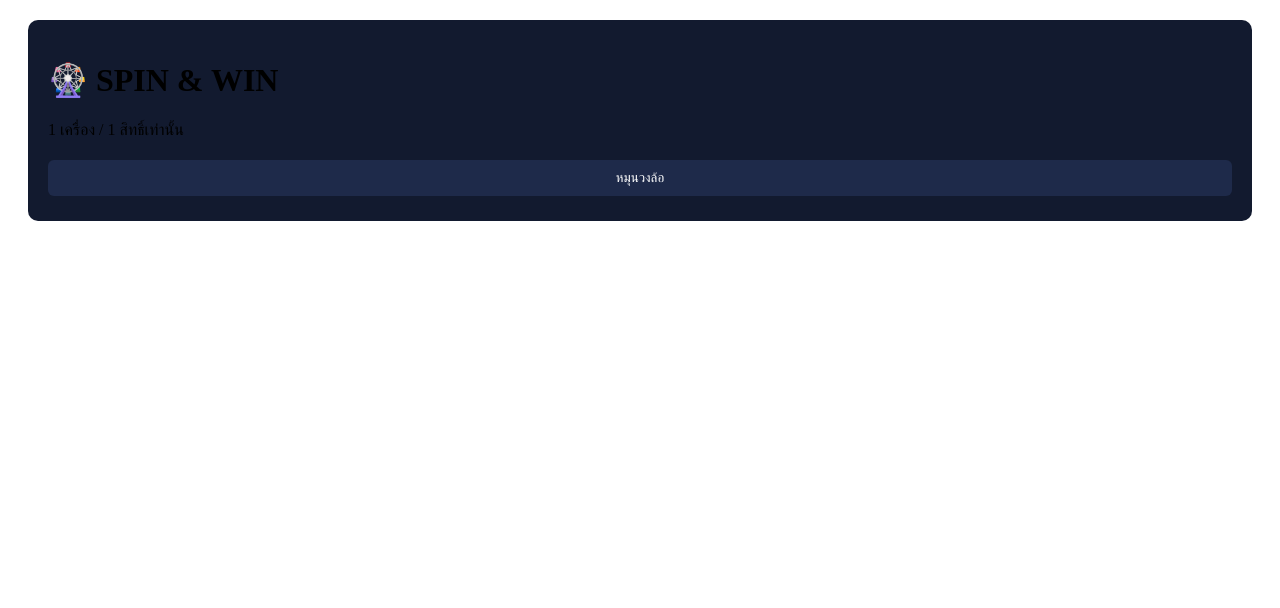
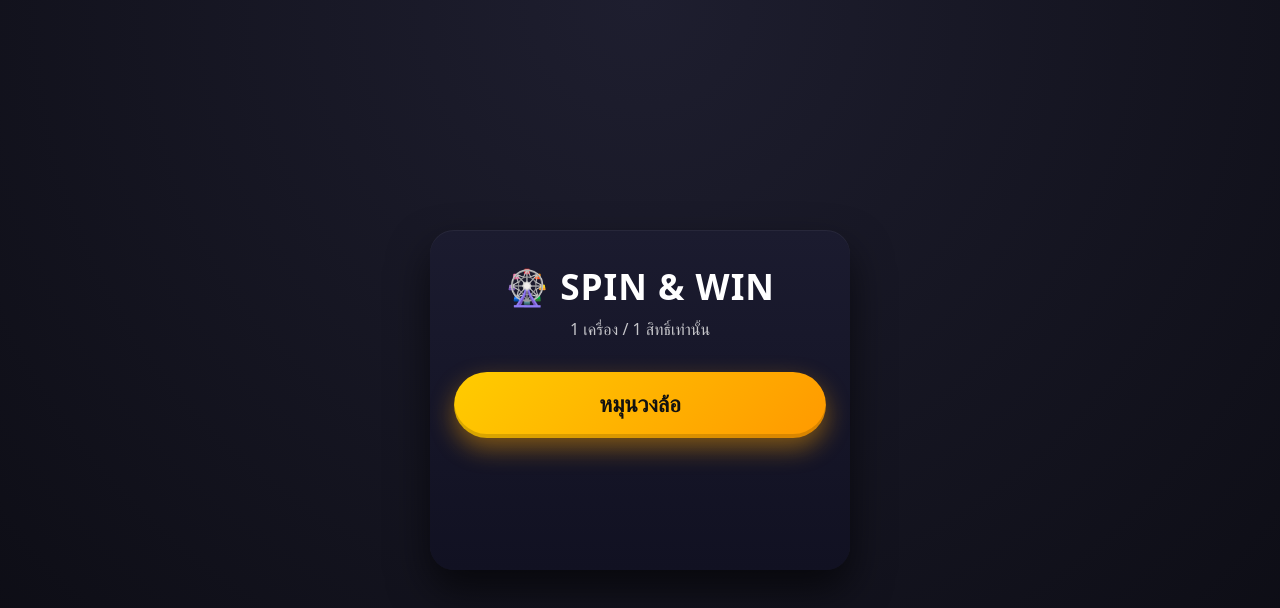
Before and after one commit to QUE54/Ipspin, a website: page public/index.html in a window 1280 px wide. Drawn offline with Linux system fonts and the light colour scheme.

Commit message:
Update style.css

```diff
--- a/public/style.css
+++ b/public/style.css
@@ -1,28 +1,95 @@
-body.dark{
-  background:#0b1220;
-  color:#fff;
-  font-family:sans-serif;
+* {
+  box-sizing: border-box;
 }
 
-.card{
-  background:#121a2f;
-  padding:20px;
-  border-radius:10px;
-  margin:20px;
+body {
+  min-height: 100vh;
+  margin: 0;
+  font-family: system-ui, -apple-system, BlinkMacSystemFont;
+  background: radial-gradient(circle at top, #1e1e2f, #0b0b12);
+  display: flex;
+  align-items: center;
+  justify-content: center;
+  color: #fff;
 }
 
-input,button,textarea{
-  width:100%;
-  margin:5px 0;
-  padding:10px;
-  background:#1e2a4a;
-  color:#fff;
-  border:none;
-  border-radius:6px;
+/* กล่องหลัก */
+.card {
+  width: 100%;
+  max-width: 420px;
+  padding: 32px 24px 40px;
+  border-radius: 24px;
+  background: linear-gradient(180deg, #1b1b2f, #111122);
+  box-shadow:
+    0 20px 40px rgba(0,0,0,.6),
+    inset 0 1px 0 rgba(255,255,255,.05);
+  text-align: center;
+  animation: fadeUp .6s ease;
 }
 
-.grid{
-  display:grid;
-  grid-template-columns:1fr 1fr;
-  gap:20px;
+/* หัวข้อ */
+h1 {
+  margin: 0;
+  font-size: 2.2rem;
+  letter-spacing: 1px;
 }
+
+.subtitle {
+  margin-top: 8px;
+  margin-bottom: 32px;
+  font-size: 1rem;
+  opacity: .75;
+}
+
+/* ปุ่มหมุน */
+button {
+  width: 100%;
+  border: none;
+  border-radius: 999px;
+  padding: 20px;
+  font-size: 1.4rem;
+  font-weight: 700;
+  color: #111;
+  background: linear-gradient(135deg, #ffcc00, #ff9900);
+  box-shadow:
+    0 10px 25px rgba(255,165,0,.45),
+    inset 0 -4px 0 rgba(0,0,0,.15);
+  cursor: pointer;
+  transition: transform .15s ease, box-shadow .15s ease;
+}
+
+button:active {
+  transform: scale(.97);
+  box-shadow:
+    0 5px 12px rgba(255,165,0,.35),
+    inset 0 -2px 0 rgba(0,0,0,.2);
+}
+
+/* ผลลัพธ์ */
+#result {
+  margin-top: 28px;
+  font-size: 1.6rem;
+  font-weight: 800;
+  min-height: 2.5em;
+  display: flex;
+  align-items: center;
+  justify-content: center;
+  animation: pop .4s ease;
+}
+
+/* แอนิเมชัน */
+@keyframes fadeUp {
+  from {
+    opacity: 0;
+    transform: translateY(30px);
+  }
+  to {
+    opacity: 1;
+    transform: none;
+  }
+}
+
+@keyframes pop {
+  0% { transform: scale(.8); opacity: 0; }
+  100% { transform: scale(1); opacity: 1; }
+}
```
